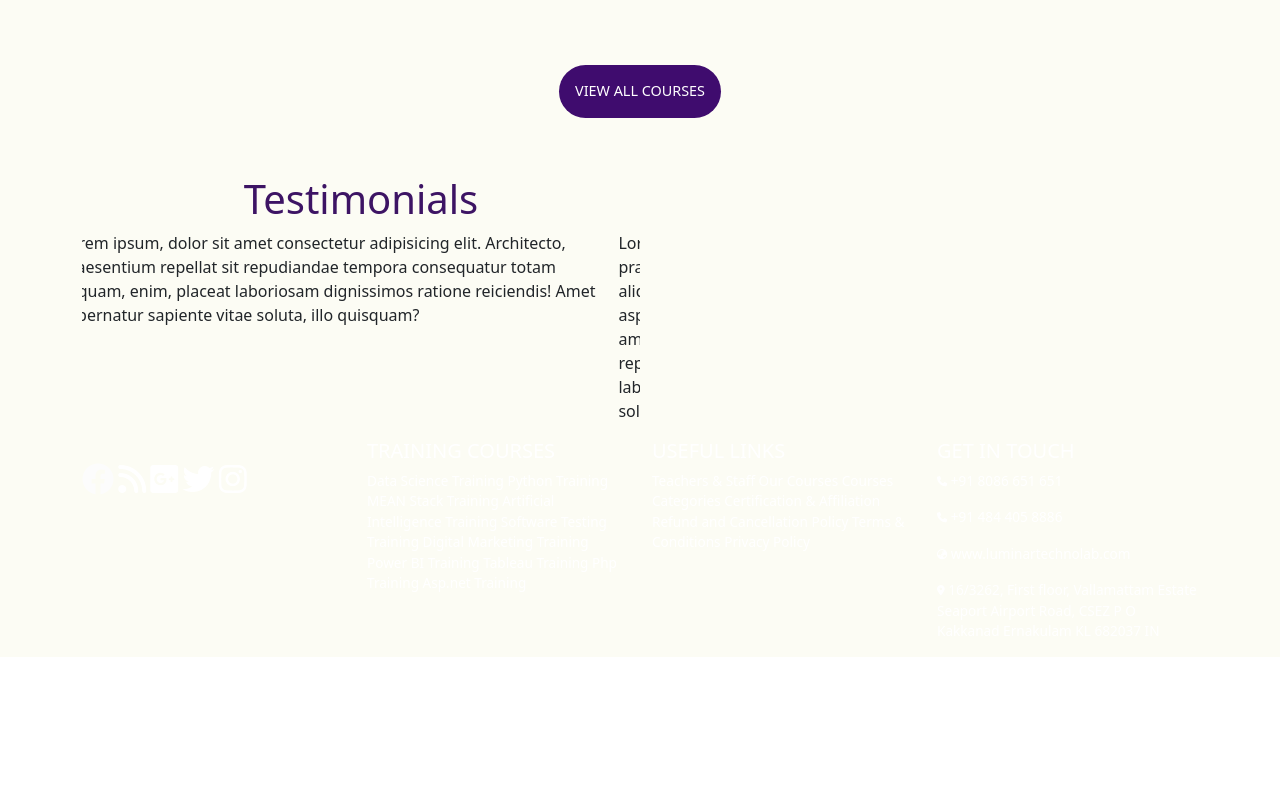
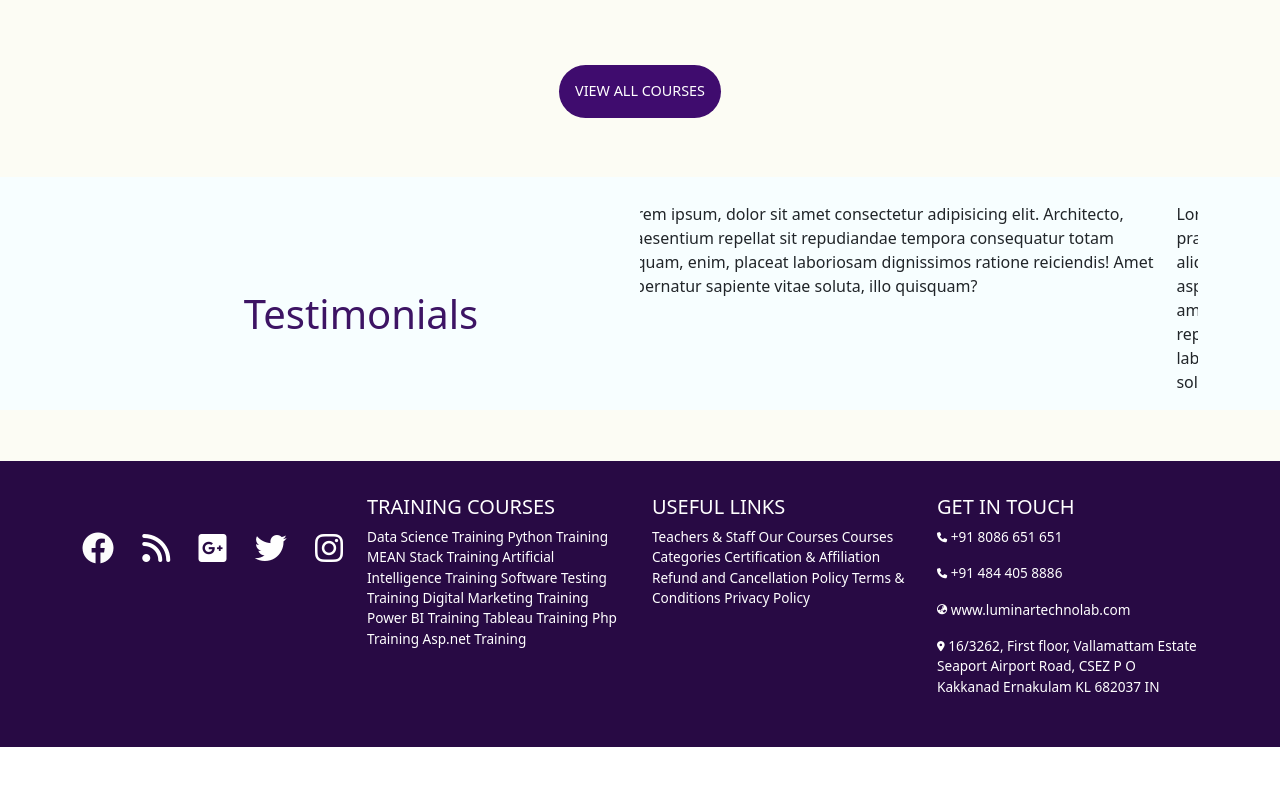
Before and after one commit to aghigit/luminarwebs, a plain HTML site: page index.html in a window 1280 px wide. Shown: the part 2150-2935 px from the top of the page. Before the commit the page ends 2846 px from the top, so only its background shows below. Drawn offline with nearby package versions, Linux system fonts and the light colour scheme.

Commit message:
Update style.css

```diff
--- a/style.css
+++ b/style.css
@@ -720,3 +720,41 @@ box-shadow: 0px 0px 5px 0px rgb(172, 171, 171);
     color: rgb(63, 12, 110);
     border: 2px solid rgb(63, 12, 110);
 }
+
+/* testimonial */
+
+.testimonialWrapper{
+    margin-top: 2%;
+    margin-bottom: 4%;
+    display: flex;
+    flex-wrap: wrap;
+    align-items: center;
+    justify-content: center;
+    background-color: rgb(247, 254, 255);
+}
+.testimonialsubWrapper{
+    display: flex;
+    flex-wrap: wrap;
+    align-items: center;
+    justify-content: center;
+    padding-top: 2%;
+}
+
+/* footer */
+
+footer{
+    background-color: rgb(40, 10, 68);
+    margin: 2% 0% 2% 0%;
+}
+.footerRowwrap{
+    display: flex;
+    align-items: flex-start;
+    justify-content: center;
+    padding: 3% 0% 3% 0%
+}
+.footer-col-social{
+    display: flex;
+    align-items: center;
+    justify-content: space-between;
+    padding: 5% 0% 5% 0%;
+}
```
